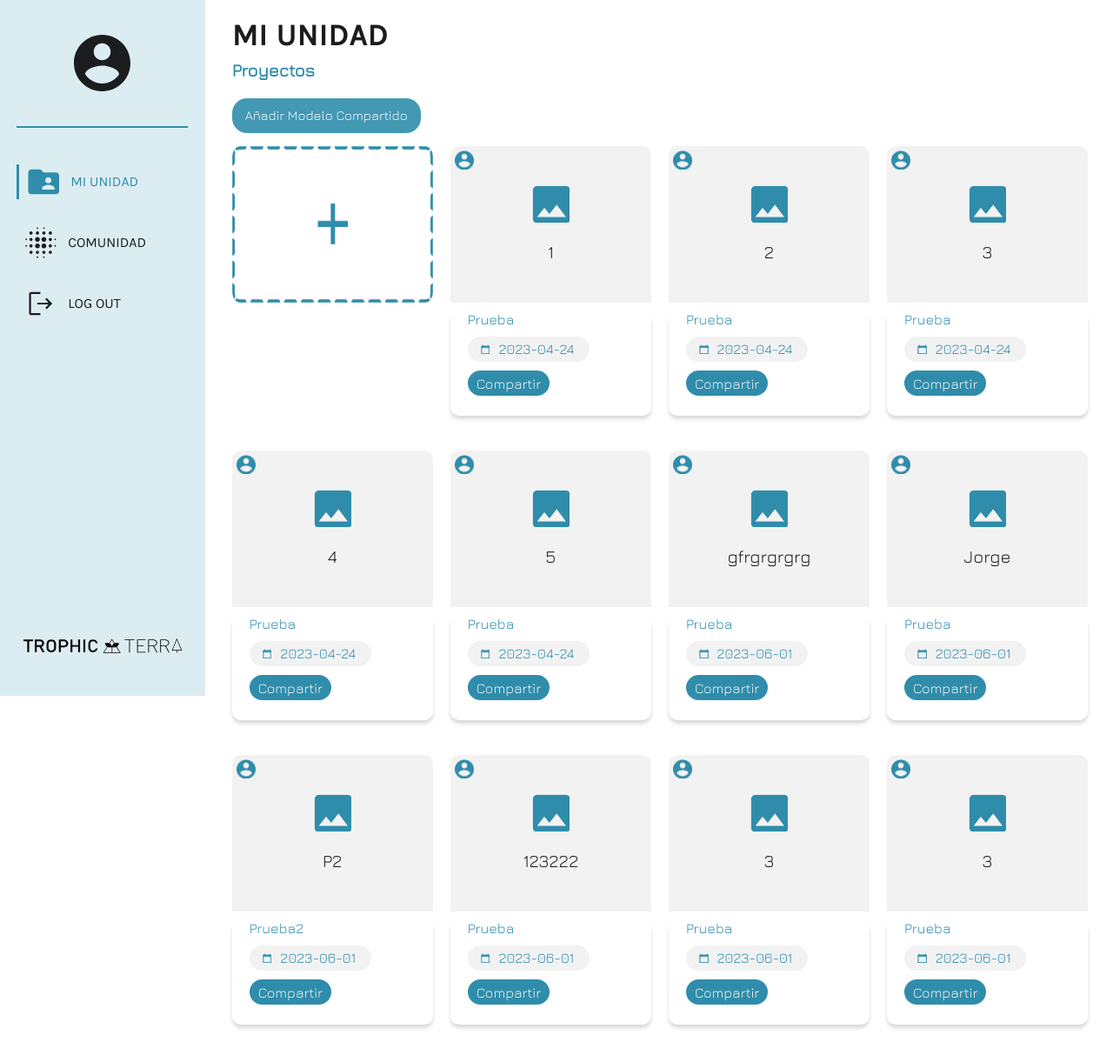
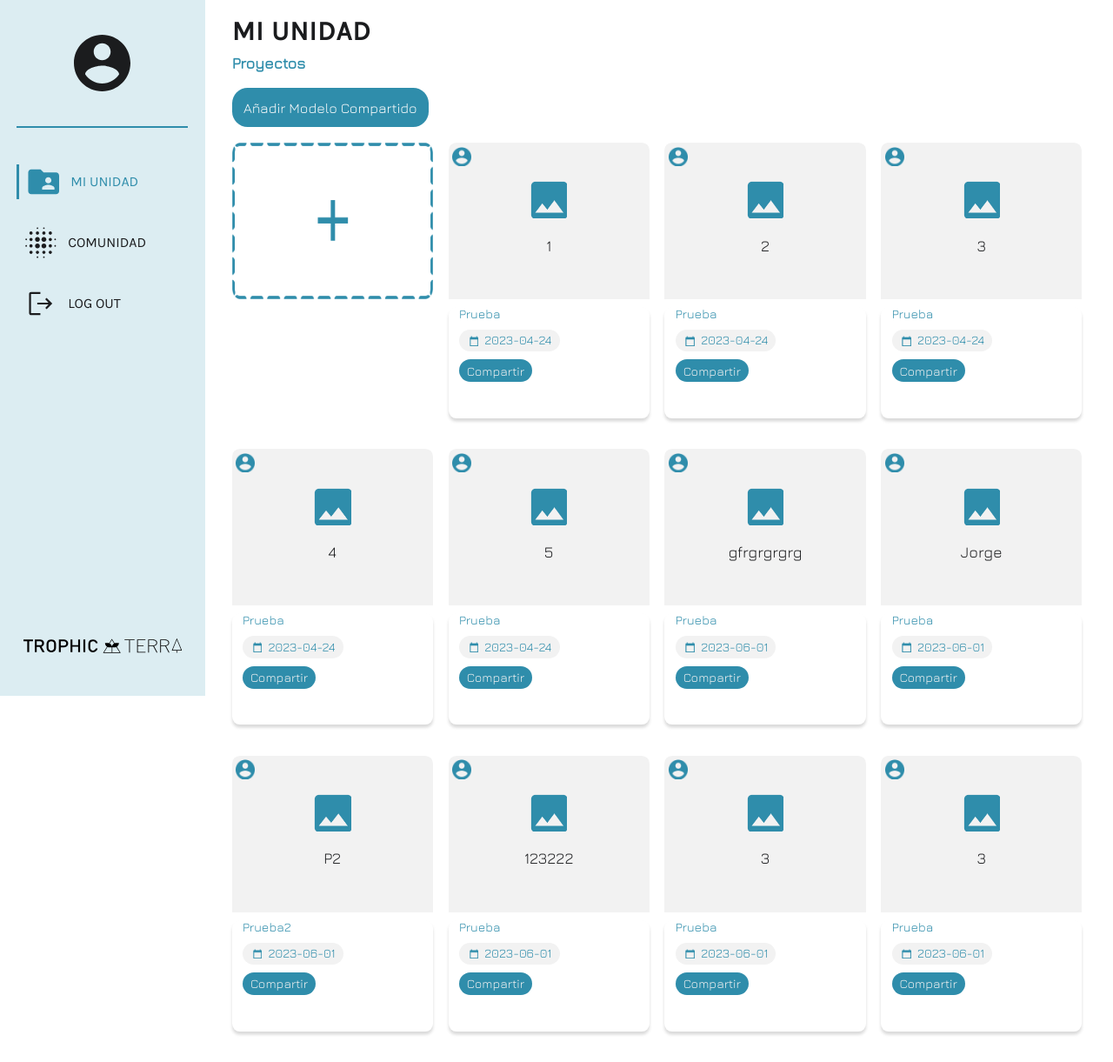
Before and after one commit to AlexisGitHu/PopulationDynamicsModel_AI, a Flask app: page /modelos in a window 1280 px wide. Shown: the whole page at 87% size. Before the commit the page ends 1183 px from the top, so only its background shows below. Run offline with Flask 2, Linux system fonts and the light colour scheme; a user stored in the database is signed in; data comes from the database, SQL or seed files in the repository; both versions use the stored data as it was after the commit; some libraries are stand-ins or nearby versions.

Commit message:
Correciones Servidor

```diff
--- a/Code/Servidor/modulo_bbdd/modulo_bbdd.py
+++ b/Code/Servidor/modulo_bbdd/modulo_bbdd.py
@@ -39,7 +39,6 @@ class Modelo(db.Model):
     __tablename__ = 'modelos'
     id = db.Column(db.Integer, primary_key=True)
     nombre = db.Column(db.String(100))
-    url = db.Column(db.String(100), unique=True)
     creador = db.Column(db.String(100))
     fecha_creacion = db.Column(db.String(100))
     compartir = db.Column(db.String(100), unique=True)
@@ -50,7 +49,6 @@ class Modelo(db.Model):
         return {
             'id': self.id,
             'nombre': self.nombre,
-            'url': self.url,
             'creador': self.creador,
             'fecha_creacion': self.fecha_creacion,
             'compartir': self.compartir,
--- a/Code/Servidor/modulo_forms/modulo_forms.py
+++ b/Code/Servidor/modulo_forms/modulo_forms.py
@@ -26,7 +26,6 @@ class SignUpForm(FlaskForm):
 
 class CrearModeloForm(FlaskForm):
     nombre = StringField('Nombre', validators=[DataRequired()])
-    url = StringField('URL', validators=[DataRequired()])
     publico = BooleanField('Hacer Público el Modelo')
     submit = SubmitField('Crear')
 
--- a/Code/Servidor/modulo_login/modulo_login.py
+++ b/Code/Servidor/modulo_login/modulo_login.py
@@ -96,7 +96,6 @@ def signup():
 @modulo_login.route('/logout', methods=['GET'])
 @login_required
 def logout():
-    flash('Has cerrado la sesión!')
     logout_user()
     set_authenticated(False)
     return redirect(url_for('index'))
--- a/Code/Servidor/modulo_modelos/modulo_modelos.py
+++ b/Code/Servidor/modulo_modelos/modulo_modelos.py
@@ -24,9 +24,9 @@ def modelos():
     if request.method == 'POST':
 
         if formCrearModelo.validate_on_submit():
-            modelo = Modelo(nombre=formCrearModelo.nombre.data, url=formCrearModelo.url.data,
-                            creador=current_user.username, fecha_creacion=datetime.date.today(),
-                            compartir=str(uuid.uuid4()), publico=formCrearModelo.publico.data)
+            modelo = Modelo(nombre=formCrearModelo.nombre.data, creador=current_user.username,
+                            fecha_creacion=datetime.date.today(), compartir=str(uuid.uuid4()),
+                            publico=formCrearModelo.publico.data)
 
             db.session.add(modelo)
             db.session.commit()
--- a/Code/Servidor/modulo_modelos/templates/modelos.html
+++ b/Code/Servidor/modulo_modelos/templates/modelos.html
@@ -12,7 +12,7 @@
     <button class="añadir-boton" data-toggle="modal" data-target="#añadirModeloModal">Añadir Modelo Compartido</button>
 
     {% for message in get_flashed_messages() %}
-    <div class="alert alert-primary" style="margin-right: 30px">
+    <div class="alert alert-primary" style="margin-right: calc(var(--rel_prop_width)*30px)">
         {{message}}
     </div>
     {% endfor %}
@@ -72,9 +72,6 @@
                         <div class="mb-3 text-center">
                             {{ wtf.form_field(formCrearModelo.nombre) }}
                         </div>
-                        <div class="mb-3 text-center">
-                            {{ wtf.form_field(formCrearModelo.url) }}
-                        </div>
                         <div class="mb-3">
                             {{ wtf.form_field(formCrearModelo.publico) }}
                         </div>
--- a/Code/Servidor/static/css/styleWeb.css
+++ b/Code/Servidor/static/css/styleWeb.css
@@ -30,35 +30,35 @@ p {
     display: flex;
     flex-direction: row;
     align-items: center;
-    margin-bottom: 35px;
-    margin-top: 20px;
+    margin-bottom: calc(var(--rel_prop_width)*35px);
+    margin-top: calc(var(--rel_prop_width)*20px);
 }
 
 .añadir-barra {
     display: flex;
     flex-direction: row;
     align-items: center;
-    padding-left: 10px;
-    margin-right: 20px;
+    padding-left: calc(var(--rel_prop_width)*10px);
+    margin-right: calc(var(--rel_prop_width)*20px);
     width: calc(var(--rel_prop_width)*600px);
     height: calc(var(--rel_prop_height)*40px);
     background: #2F8DAB;
     opacity: 0.8;
-    border-radius: 85px;
+    border-radius: calc(var(--rel_prop_width)*85px);
 
 
     font-family: 'Karla', serif;
     font-style: normal;
     font-weight: 500;
-    font-size: 15px;
-    line-height: 18px;
+    font-size: calc(var(--rel_prop_width)*15px);
+    line-height: calc(var(--rel_prop_width)*18px);
 
     color: #FCFCFC;
 }
 
 .lupa-imagen {
     width: calc(var(--rel_prop_width)*20px);
-    margin-right: 10px;
+    margin-right: calc(var(--rel_prop_width)*10px);
 }
 
 .añadir-boton {
@@ -68,25 +68,24 @@ p {
     font-family: 'Jura', serif;
     font-style: normal;
     font-weight: 500;
-    font-size: 15px;
-    padding: 0 15px;
-    height: calc(var(--rel_prop_height)*40px);
+    font-size: calc(var(--rel_prop_width)*18px);
+    padding: 0 calc(var(--rel_prop_width)*15px);
+    height: calc(var(--rel_prop_height)*45px);
     border: none;
     background: #2F8DAB;
     color: #FCFCFC;
-    border-radius: 17px;
-    opacity: 0.9;
-    margin-bottom: 15px;
+    border-radius: calc(var(--rel_prop_width)*20px);
+    margin-bottom: calc(var(--rel_prop_width)*20px);
 }
 
 .titulo1{
     font-family: 'Karla', serif;
     font-style: normal;
     font-weight: 700;
-    font-size: 35px;
-    line-height: 41px;
+    font-size: calc(var(--rel_prop_width)*35px);
+    line-height: calc(var(--rel_prop_width)*41px);
     letter-spacing: 0.03em;
-    margin-top: 20px;
+    margin-top: calc(var(--rel_prop_width)*20px);
 
     color: #1B1C1E;
 }
@@ -95,9 +94,9 @@ p {
     font-family: 'Jura', serif;
     font-style: normal;
     font-weight: 600;
-    font-size: 20px;
-    line-height: 24px;
-    margin-bottom: 20px;
+    font-size: calc(var(--rel_prop_width)*20px);
+    line-height: calc(var(--rel_prop_width)*24px);
+    margin-bottom: calc(var(--rel_prop_width)*20px);
 
     color: #2F8DAB;
 }
@@ -105,7 +104,7 @@ p {
 .nuevoProyecto {
     width: calc(var(--rel_prop_width)*260px);
     height: calc(var(--rel_prop_height)*180px);
-    margin-right: 20px;
+    margin-right: calc(var(--rel_prop_width)*20px);
     cursor: pointer;
 }
 
@@ -117,21 +116,21 @@ p {
 
 .proyecto-tarjeta {
     width: calc(var(--rel_prop_width)*260px);
-    margin-bottom: 40px;
-    margin-right: 20px;
+    margin-bottom: calc(var(--rel_prop_width)*40px);
+    margin-right: calc(var(--rel_prop_width)*20px);
 }
 
 .tarjeta-imagen {
     height: calc(var(--rel_prop_height)*180px);
     background: #F2F2F2;
-    border-radius: 10px 10px 0 0;
+    border-radius: calc(var(--rel_prop_width)*10px) calc(var(--rel_prop_width)*10px) 0 0;
 }
 
 .usuario-imagen {
     vertical-align: top;
     text-align: left;
-    margin-left: 5px;
-    margin-top: 5px;
+    margin-left: calc(var(--rel_prop_width)*5px);
+    margin-top: calc(var(--rel_prop_width)*5px);
     width: calc(var(--rel_prop_width)*25px);
 }
 
@@ -147,67 +146,67 @@ p {
     font-family: 'Jura', serif;
     font-style: normal;
     font-weight: 500;
-    font-size: 20px;
-    line-height: 24px;
+    font-size: calc(var(--rel_prop_width)*20px);
+    line-height: calc(var(--rel_prop_width)*24px);
     color: #1B1C1E;
 
     vertical-align: bottom;
     text-align: center;
-    margin-top: calc(var(--rel_prop_width)*25px);
+    margin-top: calc(var(--rel_prop_width)*23px);
 }
 
 .tarjeta-info {
-    height: calc(var(--rel_prop_height)*120px);
+    height: calc(var(--rel_prop_height)*128px);
     background: #FFFFFF;
-    box-shadow: 0 4px 4px rgba(0, 0, 0, 0.15);
-    border-radius: 10px;
+    box-shadow: 0 calc(var(--rel_prop_width)*4px) calc(var(--rel_prop_width)*4px) rgba(0, 0, 0, 0.15);
+    border-radius: calc(var(--rel_prop_width)*10px);
 }
 
 .tarjeta-info-comunidad {
     height: calc(var(--rel_prop_height)*80px);
     background: #FFFFFF;
-    box-shadow: 0 4px 4px rgba(0, 0, 0, 0.15);
-    border-radius: 10px;
+    box-shadow: 0 calc(var(--rel_prop_width)*4px) calc(var(--rel_prop_width)*4px) rgba(0, 0, 0, 0.15);
+    border-radius: calc(var(--rel_prop_width)*10px);
 }
 
 .creador-proyecto {
-    margin-top: 10px;
-    margin-left: 20px;
+    margin-top: calc(var(--rel_prop_width)*10px);
+    margin-left: calc(var(--rel_prop_width)*14px);
     font-family: 'Jura', serif;
     font-style: normal;
     font-weight: 500;
-    font-size: 16px;
-    line-height: 19px;
+    font-size: calc(var(--rel_prop_width)*16px);
+    line-height: calc(var(--rel_prop_width)*19px);
     color: #2F8DAB;
 }
 
 .fecha-proyecto {
-    margin-top: 10px;
-    margin-left: 20px;
-    display: flex;
-    flex-direction: row;
-    align-items: center;
-
-    padding: 5px 10px;
-
-    width: 140px;
-    height: 29px;
+    margin-top: calc(var(--rel_prop_width)*10px);
+    margin-left: calc(var(--rel_prop_width)*14px);
+    display: flex;
+    flex-direction: row;
+    align-items: center;
+
+    padding: calc(var(--rel_prop_width)*5px) calc(var(--rel_prop_width)*10px);
+
+    width: calc(var(--rel_prop_width)*130px);
+    height: calc(var(--rel_prop_width)*29px);
     background: #F2F2F2;
-    border-radius: 17px;
+    border-radius: calc(var(--rel_prop_width)*17px);
 }
 
 .fecha-imagen {
-    margin-left: 5px;
+    margin-left: calc(var(--rel_prop_width)*3px);
     width: calc(var(--rel_prop_width)*12px);
 }
 
 .fecha-texto {
-    margin-left: 10px;
+    margin-left: calc(var(--rel_prop_width)*8px);
     font-family: 'Jura', serif;
     font-style: normal;
     font-weight: 500;
-    font-size: 16px;
-    line-height: 19px;
+    font-size: calc(var(--rel_prop_width)*16px);
+    line-height: calc(var(--rel_prop_width)*19px);
     color: #2F8DAB;
 }
 
@@ -216,20 +215,20 @@ p {
     flex-direction: row;
     align-items: center;
 
-    margin-top: 10px;
-    margin-left: 20px;
+    margin-top: calc(var(--rel_prop_width)*10px);
+    margin-left: calc(var(--rel_prop_width)*14px);
 
     font-family: 'Jura', serif;
     font-style: normal;
     font-weight: 500;
-    font-size: 16px;
-    height: 29px;
-
-    padding: 0 10px;
+    font-size: calc(var(--rel_prop_width)*16px);
+    height: calc(var(--rel_prop_width)*29px);
+
+    padding: 0 calc(var(--rel_prop_width)*10px);
     border: none;
     background: #2F8DAB;
     color: #F2F2F2;
-    border-radius: 17px;
+    border-radius: calc(var(--rel_prop_width)*17px);
 }
 
 /* Style for the navbar */
--- a/Code/Servidor/templates/index.html
+++ b/Code/Servidor/templates/index.html
@@ -3,4 +3,8 @@
     {% import "bootstrap/wtf.html" as wtf %}
 {% endif %}
 {% block content %}
+    <body class="signup-body">
+        <h1 class="tituloIndex text-center mx-auto">BIENVENIDO A</h1>
+        <img src="../../static/assets/Banner.png" class="bannerIndex">
+    </body>
 {% endblock %}
```
Also changed, not shown: Code/Servidor/static/css/styleLanding.css (+44 -27 lines), Code/Servidor/templates/baseLogIn.html (+20 -0 lines), Code/Servidor/database/prueba.db.
